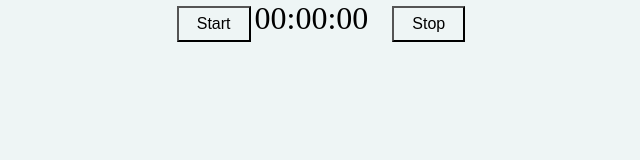
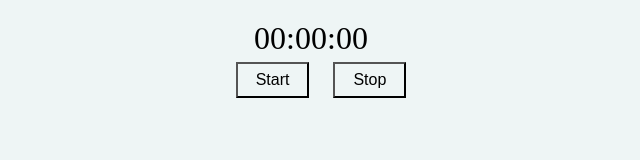
Before and after one commit to Vinayak-Sannaik/HourTodo, a plain HTML site: page index.html in a window 1280 px wide. Shown: the whole page, without its empty margins (329-969 px from the left). Drawn offline with Linux system fonts and the light colour scheme.

Commit message:
Update index.html

```diff
--- a/index.html
+++ b/index.html
@@ -8,11 +8,11 @@
 </head>
 <body>
     <div>
+        <div id="timer">00:00:00</div>
 
         <button id="startButton" onclick="startTimer()">Start </button>
-        <span id="timer">00:00:00</span>
-        <button id="stopButton" onclick="stopTimer()">Stop </button><br>
         <button id="stopSoundButton" onclick="stopAlarmSound()" style="display: none;">Stop Sound</button>
+        <button id="stopButton" onclick="stopTimer()">Stop </button>
         <div id="reminder"></div>
         <div id="inputContainer"></div>
         <div id="savedTextContainer"></div>
@@ -49,7 +49,7 @@
 
             // Check if 2 hours have passed (7200 seconds)
             if (timeLeft % 60 === 0) {
-                showReminder(); // Call the function to show the reminder
+                // showReminder(); // Call the function to show the reminder
                 playAlarm(); // Call the function to play the alarm
                 createInputField(); // Call the function to create the input field
                 showStopSoundButton(); // Call the function to show the stop sound button
```
